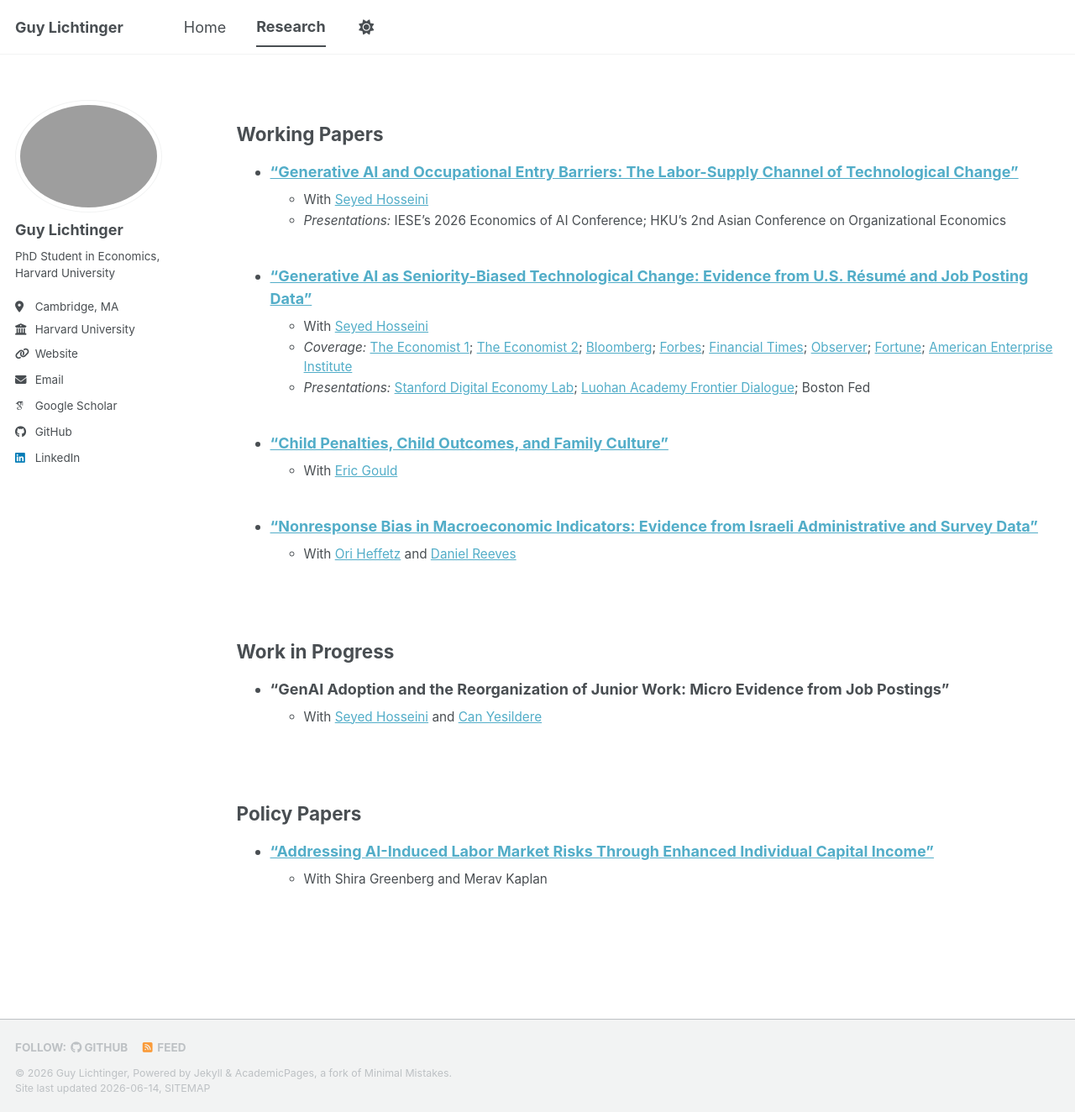
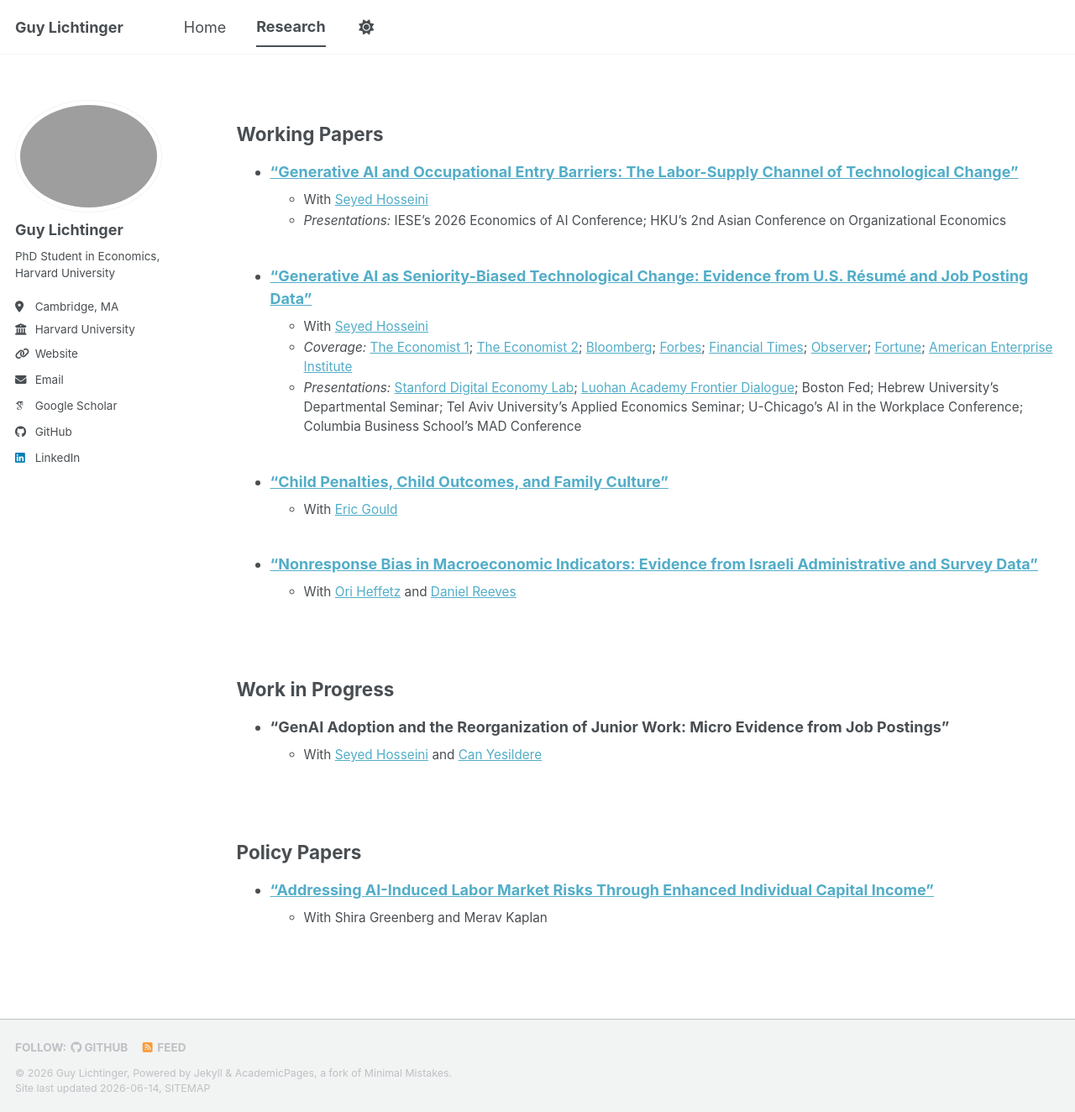
Before and after one commit to guylichtinger/guylichtinger.github.io, a Jekyll site: the page built from _pages/publications.md, in a window 1280 px wide and 1324 px high. Shown: the whole window at 84% size. Built offline with Jekyll 4.4.1, drawn with Linux system fonts in a browser that asks for light colours; some web fonts are replaced; a script bundle is joined from its source files by our own code; library files that are not in the unit come from our copies.

Commit message:
Update presentations for generative AI publication
Added new presentation venues for the publication on generative AI.

```diff
--- a/_pages/publications.md
+++ b/_pages/publications.md
@@ -24,7 +24,8 @@ author_profile: true
 - **["Generative AI as Seniority-Biased Technological Change: Evidence from U.S. Résumé and Job Posting Data"](https://papers.ssrn.com/sol3/papers.cfm?abstract_id=5425555)**
     - With [Seyed Hosseini](https://sites.google.com/view/mahdi-hosseini/home)
     - *Coverage:* [The Economist 1](https://www.economist.com/graphic-detail/2025/10/13/can-ai-replace-junior-workers); [The Economist 2](https://www.economist.com/finance-and-economics/2025/11/06/dont-blame-ai-for-your-job-woes); [Bloomberg](https://www.bloomberg.com/news/articles/2025-09-19/will-ai-kill-entry-level-jobs-history-shows-how-young-workers-adapt); [Forbes](https://www.forbes.com/sites/ryancraig/2025/09/12/as-ai-reduces-new-grad-hiring-apprenticeships-will-become-essential/); [Financial Times](https://www.ft.com/content/3d2669e3-c05e-48c9-8bb3-893c1d66de2e); [Observer](https://observer.com/2025/09/ai-shrinking-job-market-junior-workers-harvard-study/); [Fortune](https://fortune.com/2025/09/04/ai-entry-level-jobs-uncertainty-college-grads/); [American Enterprise Institute](https://www.aei.org/articles/brace-yourself-the-ai-revolution-isnt-about-job-creation/)
-    - *Presentations:* [Stanford Digital Economy Lab](https://digitaleconomy.stanford.edu/event/seyed-m-hosseini-and-guy-lichtinger-generative-ai-as-seniority-biased-technological-change-evidence-from-u-s-resume-and-job-posting-data/); [Luohan Academy Frontier Dialogue](https://www.luohanacademy.com/en//frdue/1109/); Boston Fed
+    - *Presentations:* [Stanford Digital Economy Lab](https://digitaleconomy.stanford.edu/event/seyed-m-hosseini-and-guy-lichtinger-generative-ai-as-seniority-biased-technological-change-evidence-from-u-s-resume-and-job-posting-data/); [Luohan Academy Frontier Dialogue](https://www.luohanacademy.com/en//frdue/1109/); Boston Fed; Hebrew University's Departmental Seminar; Tel Aviv University's Applied Economics
+Seminar; U-Chicago's AI in the Workplace Conference; Columbia Business School's MAD Conference
 
 
 <div style="height: 4px;"></div>
```
